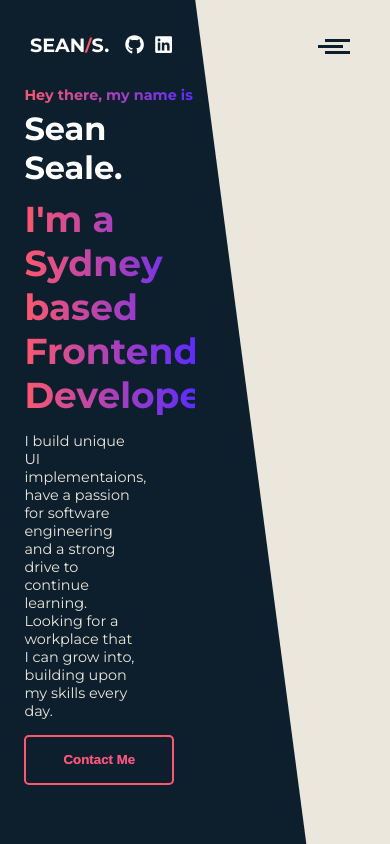
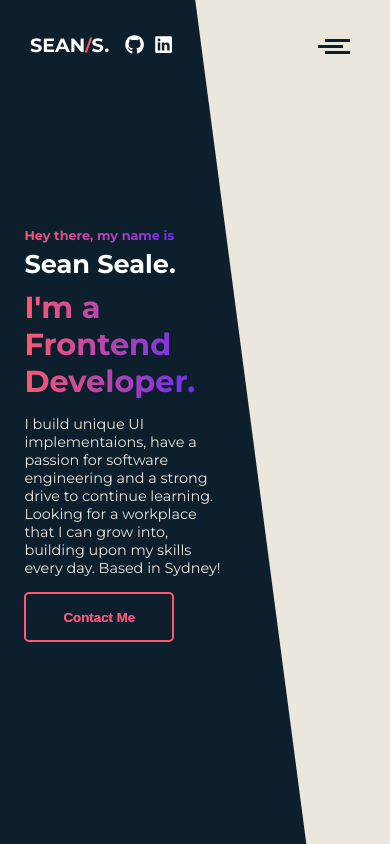
Before and after one commit to sseans/Portfolio-React, a React (Create React App) app: page / in a window 390 px wide. Shown: the top 844 px of the page. Built offline with nearby package versions, Linux system fonts and the light colour scheme.

Commit message:
waypoint

```diff
--- a/src/App.js
+++ b/src/App.js
@@ -9,11 +9,9 @@ import useMarginJump from "./Hooks/useMarginJump";
 import useScrollDirection from "./Hooks/useScrollDirection";
 
 function App() {
-  // const [scrollW, setScrollW] = useState(useMarginJump());
-  // const scrollWidth = useRef(useMarginJump());
   const [loading, setLoading] = useState(true);
   const [appReference, setAppReference] = useState();
-  // const scrollWidth = useLockScroll(true);
+
   const appRef = useRef();
 
   useEffect(() => {
@@ -27,20 +25,9 @@ function App() {
     }, 2900);
   }, []);
 
-  // useEffect(() => {
-  //   console.log(`scrollW inside effect`, scrollWidth.current);
-  // }, []);
-
-  // console.log(`scrollW`, scrollWidth.current);
-  // const scroll = useMarginJump();
-  // setScrollW(scroll);
-
   return (
     <div
-      style={{
-        overflow: loading ? "hidden" : "",
-        // marginRight: loading === true ? `${scrollWidth.current}px` : "0px",
-      }}
+      style={{ overflow: loading ? "hidden" : "" }}
       className="App"
       ref={appRef}
     >
--- a/src/Components/Hero/Hero.css
+++ b/src/Components/Hero/Hero.css
@@ -71,7 +71,7 @@
 }
 
 .hero-desc {
-  width: 50%;
+  width: 100%;
   max-width: 550px;
   text-align: left;
   margin: 10px 0px;
@@ -80,17 +80,29 @@
 
 @media screen and (max-width: 1425px) {
   .hero-desc {
-    width: 44%;
+    width: 85%;
+  }
+}
+
+@media screen and (max-width: 1230px) {
+  .hero-phrase {
+    font-size: 3rem;
+    width: 77%;
+  }
+
+  .hero-name {
+    font-size: 2.5rem;
   }
 }
 
 @media screen and (max-width: 891px) {
   .hero-desc {
-    width: 50%;
+    width: 90%;
+    font-size: 0.9rem;
   }
 
   .hero-name {
-    font-size: 3rem;
+    font-size: 2rem;
   }
 
   .hero-phrase {
@@ -98,9 +110,15 @@
   }
 }
 
+@media screen and (max-width: 810px) {
+  .hero-phrase {
+    width: 105%;
+  }
+}
+
 @media screen and (max-width: 575px) {
   .hero-desc {
-    width: 60%;
+    width: 120%;
     font-size: 0.9rem;
   }
 
@@ -114,16 +132,36 @@
 
   .hero-phrase {
     font-size: 2.25rem;
+    width: 105%;
   }
 }
 
 @media screen and (max-width: 475px) {
+  .hero-intro {
+    font-size: 0.8rem;
+  }
+
   .hero-desc {
-    width: 65%;
+    width: 120%;
   }
 
   .hero {
     padding-top: 20px;
+  }
+
+  .hero-phrase {
+    font-size: 1.9rem;
+    width: 110%;
+  }
+
+  .hero-name {
+    font-size: 1.6rem;
+    width: 110%;
+  }
+
+  .hero-button button {
+    width: 110px;
+    height: 40px;
   }
 }
 
--- a/src/Components/Hero/Hero.js
+++ b/src/Components/Hero/Hero.js
@@ -30,7 +30,7 @@ const animationVariants = {
     opacity: 0,
     transition: { type: "spring", duration: 0.25 },
   },
-  before: { x: 0, opacity: 100 },
+  before: { x: 0, opacity: 1 },
 };
 
 export default function Hero() {
@@ -68,7 +68,7 @@ export default function Hero() {
             animate={{ y: 0, opacity: 1, transition: { delay: 0.3 } }}
             className="hero-phrase"
           >
-            I'm a Sydney based Frontend Developer.
+            I'm a Frontend Developer.
           </motion.div>
           <motion.div
             initial={{ y: 30, opacity: 0 }}
@@ -78,6 +78,7 @@ export default function Hero() {
             I build unique UI implementaions, have a passion for software
             engineering and a strong drive to continue learning. Looking for a
             workplace that I can grow into, building upon my skills every day.
+            Based in Sydney!
           </motion.div>
           <motion.div
             initial={{ y: 30, opacity: 0 }}
@@ -89,7 +90,7 @@ export default function Hero() {
         </div>
         {mobileHero === true ? null : (
           <motion.div
-            initial="inactive"
+            initial={{ opacity: 0, x: -100 }}
             animate={controls}
             variants={animationVariants}
             className="hero-right"
@@ -101,7 +102,7 @@ export default function Hero() {
               }}
               animate={{
                 skew: 20,
-                height: 600,
+                height: 550,
                 transition: {
                   type: "tween",
                   delay: 0.7,
@@ -118,7 +119,7 @@ export default function Hero() {
               }}
               animate={{
                 skew: 20,
-                height: 600,
+                height: 550,
                 transition: { type: "tween", delay: 0.9 },
               }}
               className="hero-shape"
@@ -132,7 +133,7 @@ export default function Hero() {
               }}
               animate={{
                 skew: 20,
-                height: 600,
+                height: 550,
                 transition: { type: "tween", delay: 1.1 },
               }}
               className="hero-shape"
@@ -146,7 +147,7 @@ export default function Hero() {
               }}
               animate={{
                 skew: 20,
-                height: 600,
+                height: 550,
                 transition: { type: "tween", delay: 1.25 },
               }}
               className="hero-shape"
@@ -160,7 +161,7 @@ export default function Hero() {
               }}
               animate={{
                 skew: 20,
-                height: 600,
+                height: 550,
                 transition: { type: "tween", delay: 1.375 },
               }}
               className="hero-shape"
@@ -173,7 +174,7 @@ export default function Hero() {
               animate={{ opacity: 1, transition: { delay: 1.475 } }}
               className="hero-plus"
             >
-              <button onClick={() => setProfilePic(true)}>
+              <button>
                 <FaPlus />
               </button>
             </motion.div>
```
